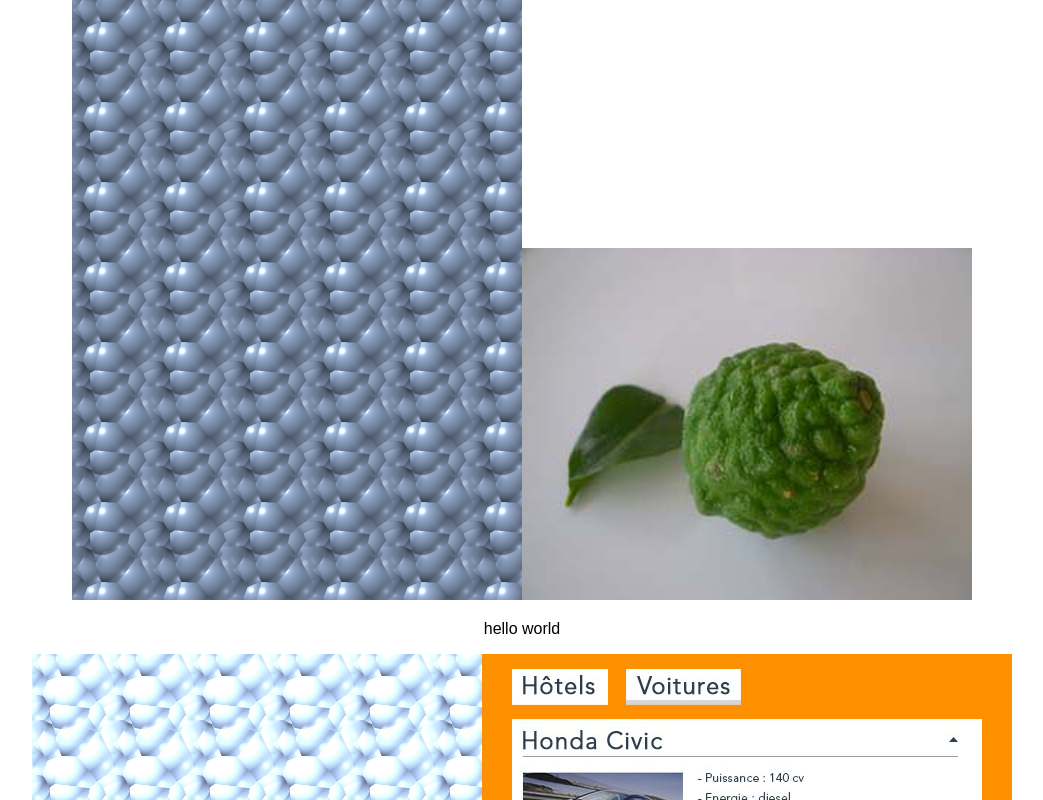
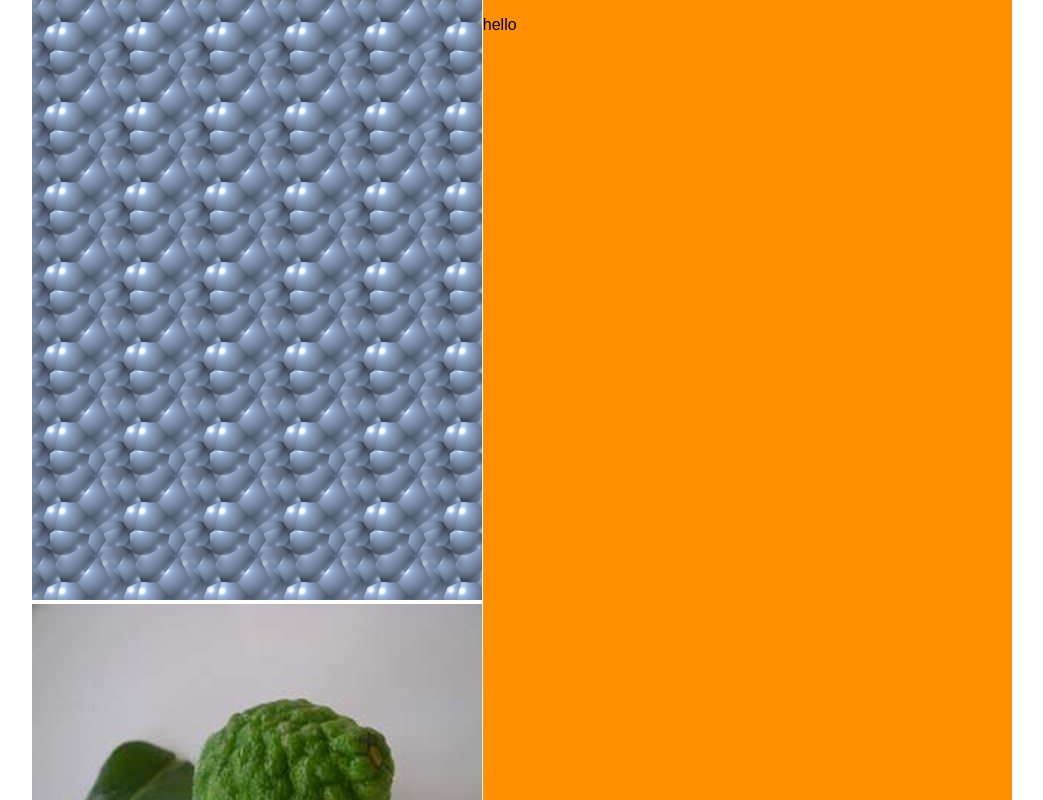
Before and after one commit to DGilian/disney, a React (Create React App) app: page / in a window 1280 px wide. Shown: the top 800 px of the page, without its empty margins (118-1161 px from the left). Built offline with nearby package versions, Linux system fonts and the light colour scheme.

Commit message:
structure css app

```diff
--- a/src/App.css
+++ b/src/App.css
@@ -1,28 +1,18 @@
-.App {
-  text-align: center;
+.App{
+display: flex;
+justify-content: center;
+}
+.container{
+  width : 980px;
+  display: flex;
+  justify-content: center;
+}
+.imageBack{
+  flex-direction: column;
+  width: 46%;
 }
 
-.App-logo {
-  animation: App-logo-spin infinite 20s linear;
-  height: 80px;
+.listContent{
+  width: 54%;
+  background-color: #ff9001;
 }
-
-.App-header {
-  background-color: #222;
-  height: 150px;
-  padding: 20px;
-  color: white;
-}
-
-.App-title {
-  font-size: 1.5em;
-}
-
-.App-intro {
-  font-size: large;
-}
-
-@keyframes App-logo-spin {
-  from { transform: rotate(0deg); }
-  to { transform: rotate(360deg); }
-}
--- a/src/App.js
+++ b/src/App.js
@@ -8,15 +8,16 @@ class App extends Component {
   render() {
     return (
       <main className="App">
-        <section>
-          <img src={backgroundGrey} />
-          <img src={vegetation} />
-         <p>hello world</p>
-        </section>
-       <section>
-
-       </section>
-       <img src={viewtemp}/>
+        <div className="container">
+          <section className="imageBack">
+            <img src={backgroundGrey} />
+            <img src={vegetation} />
+            <p>hello world</p>
+          </section>
+          <section className ="listContent">
+            <p>hello</p>
+          </section>
+        </div>
       </main>
     );
   }
```
